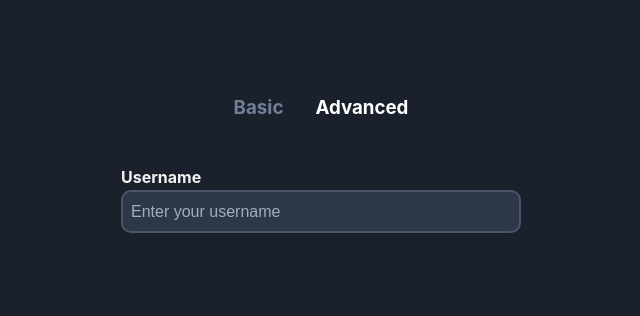
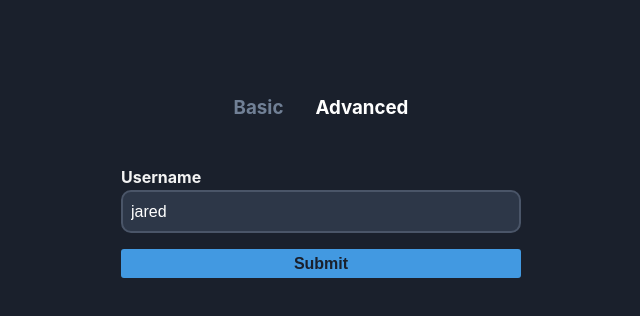
Before and after one commit to ongyh123/FormikTutorial, a React (Create React App) app: page / in a window 1280 px wide. Both pictures are taken after a click on the element "Advanced". Shown: the top 316 px of the page, without its empty margins (319-959 px from the left). Built offline with nearby package versions, Linux system fonts and the light colour scheme.

Commit message:
formik component Custom Input

```diff
--- a/src/components/AdvancedForm.js
+++ b/src/components/AdvancedForm.js
@@ -1,9 +1,24 @@
+// Formik Component Example
+
+import { Field, Form, Formik } from 'formik';
+import CustomInput from './CustomInput';
+
 const AdvancedForm = () => {
   return (
-    <form autoComplete="off">
-      <label htmlFor="username">Username</label>
-      <input id="username" type="text" placeholder="Enter your username" />
-    </form>
+    <Formik initialValues={{ username: 'jared' }}>
+      {(props) => (
+        <Form>
+          <CustomInput
+           label="Username"
+           name="username"
+           type="text"
+           placeholder="Enter your username"
+           />
+
+          <button type='submit'>Submit</button>
+        </Form>
+      )}
+    </Formik>
   );
 };
 export default AdvancedForm;
--- /dev/null
+++ b/src/components/CustomInput.js
@@ -0,0 +1,17 @@
+import React from 'react';
+import { useField } from 'formik';
+
+const CustomInput = ({label, ...props}) => {
+const [field, meta] = useField(props);
+console.log("field", field)
+console.log("meta", meta)
+
+  return (
+    <>
+      <label>{label}</label>
+      <input {...field}{...props} />
+    </>
+  );
+};
+
+export default CustomInput;
```
